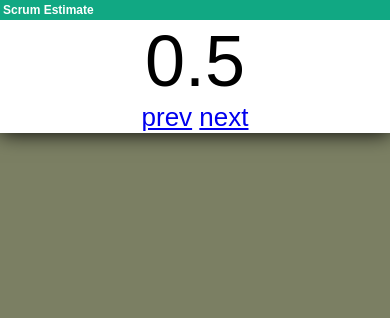
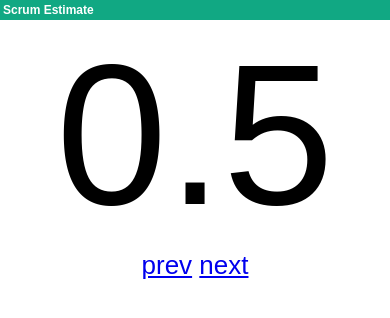
Before and after one commit to ktzar/scrum-estimate-websocket, a plain HTML site: page static/index.html in a window 390 px wide. Drawn offline with nearby package versions, Linux system fonts and the light colour scheme; no server answers.

Commit message:
bigger fonts

```diff
--- a/static/style.css
+++ b/static/style.css
@@ -44,26 +44,17 @@ h1,h2{
 }
 #wrapper{
     background: white;
-    width:60%;
+    height: 100%;
+    position: absolute;
+    width: 100%;
     margin:0px auto;
     padding:0em;
     box-shadow:0px 0px 20px #000;
     font-size:12px;
 }
-@media all and (max-width: 1000px) {
-    #wrapper {
-        width: 80%;
-    }
-}
-@media all and (max-width: 640px) {
-    #wrapper {
-        width: 100%;
-    }
-}
-
 #values li{
     text-align: center;
-    font-size: 72px;
+    font-size: 200px;
 }
 #values li.active{
     font-weight: bold;
```
